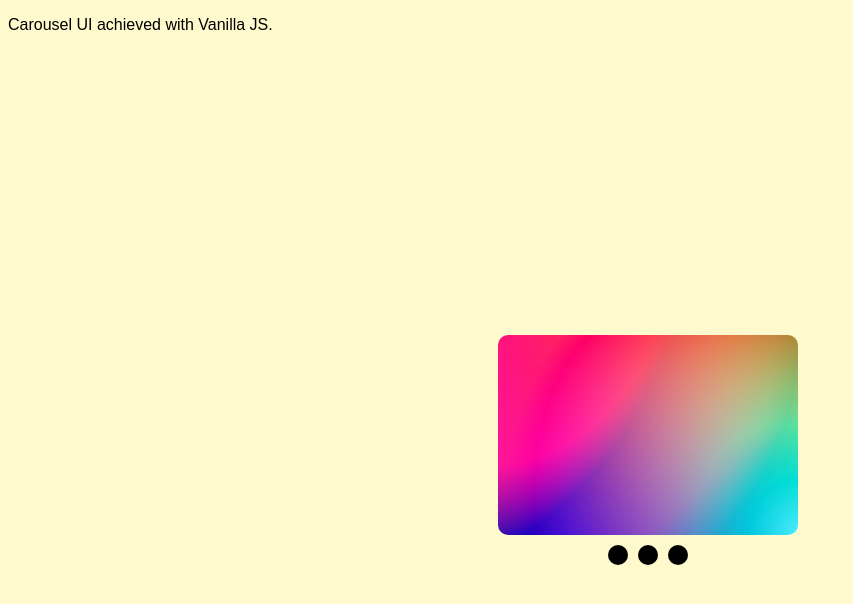
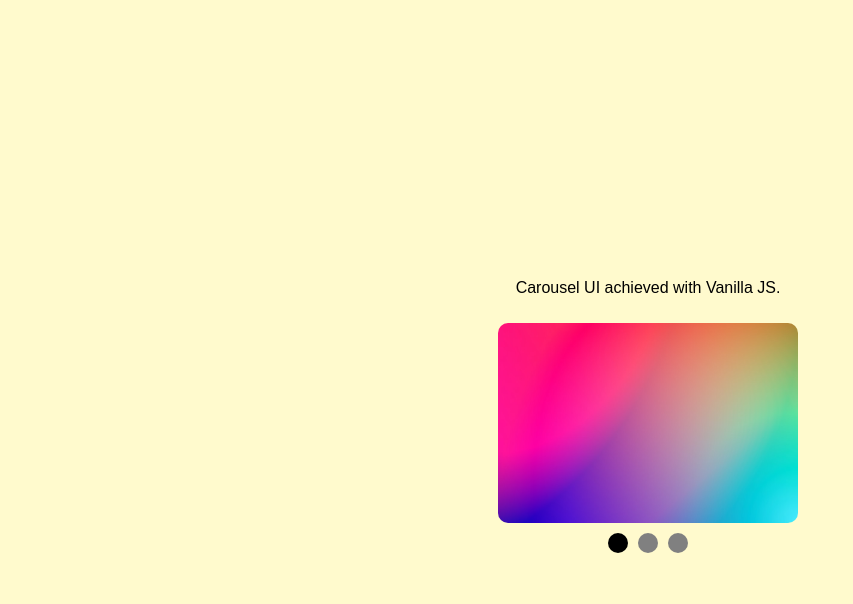
Before and after one commit to YutaMoriJP/carousel-vanilla, a website built with Parcel: page src/index.html in a window 1280 px wide. Both pictures are taken after a click on the button 678 px from the left and 555 px from the top of the page. Shown: the whole page, without its empty margins (0-853 px from the left). Built offline with nearby package versions, Linux system fonts and the light colour scheme.

Commit message:
couple UI revisions like button color change

```diff
--- a/src/Carousel.js
+++ b/src/Carousel.js
@@ -1,6 +1,7 @@
 import Image from "./Image";
 import Button from "./Button";
 import Container from "./Container";
+import Header from "./Header";
 
 import { appendMultiple } from "./append";
 import imgOne from "./img/one.jpeg";
@@ -15,6 +16,7 @@ const Carousel = () => {
   const container = Container("div", { class: "wrapper" });
   const imgContainer = Container("div", { class: "center" });
   const btnContainer = Container("div", { class: "btnContainer" });
+  const headContainer = Header("Carousel UI achieved with Vanilla JS.");
 
   //dom elements
   const images = [
@@ -33,7 +35,7 @@ const Carousel = () => {
     }),
   ];
   const buttons = [
-    Button({ name: "imgOne", "data-number": 0 }),
+    Button({ name: "imgOne", "data-number": 0, class: "currentButton" }),
     Button({ name: "imgTwo", "data-number": 1 }),
     Button({ name: "imgThree", "data-number": 2 }),
   ];
@@ -41,16 +43,17 @@ const Carousel = () => {
   //appending functions, like ReactDOM.render
   appendMultiple(imgContainer, images);
   appendMultiple(btnContainer, buttons);
-  appendMultiple(container, [imgContainer, btnContainer]);
+  //appends ALL Components to Container
+  appendMultiple(container, [headContainer, imgContainer, btnContainer]);
 
   //carousel functionality
-  let intervalID = delay(images, 0);
+  let intervalID = delay(images, 0, buttons);
 
   //buttion event handlers
   buttons.forEach(button => {
     button.addEventListener("click", event => {
       let id = intervalID;
-      intervalID = reset(id, images, event);
+      intervalID = reset(id, images, event, buttons);
     });
   });
 
--- a/src/Delay.js
+++ b/src/Delay.js
@@ -1,4 +1,4 @@
-import { addMultipleClasses } from "./addAttribute";
+import addAttribute, { addMultipleClasses } from "./addAttribute";
 
 const counter = (initial = 0) => {
   let count = initial;
@@ -9,38 +9,56 @@ const counter = (initial = 0) => {
   };
 };
 
-const delay = (elements, start) => {
+const delay = (elements, start, buttons) => {
   let { getCount, increment, reset } = counter(start);
   console.log("newCount is", getCount());
   console.log("current elements", elements);
   const intervalID = setInterval(() => {
+    //control flow that manages count logic
+    //i.e. ensures count does not go higher than 2
+    //if 2, count gets reset to 0.
     if (getCount() >= 2) {
       reset();
     } else {
       increment();
     }
-    const img = elements[getCount()];
+    //count is updated, so img points at image that should be visible
     let count = getCount();
+    const img = elements[count];
+    const currentButton = buttons[count];
+
+    //this if statement hides previous image
     if (count === 0) {
+      //hides previous image element
+      //if new count is 0, then previous image must be 2
       const hiddenElement = elements[2];
+      const previousButton = buttons[2];
       //addAttribute(hiddenElement, "class", "hidden");
       addMultipleClasses(hiddenElement, {
         class: "hidden",
         "aria-hidden": true,
       });
+      previousButton.removeAttribute("class");
     } else {
+      //if count is not 0, then simply subtract new count by one
       let newCount = count - 1;
       const hiddenElement = elements[newCount];
+      const previousButton = buttons[newCount];
       // addAttribute(hiddenElement, "class", "hidden");
       addMultipleClasses(hiddenElement, {
         class: "hidden",
         "aria-hidden": true,
       });
+      previousButton.removeAttribute("class");
     }
+
+    //after hiding previous image, new is shown
     addMultipleClasses(img, {
       class: "visible",
       "aria-hidden": false,
     });
+    addAttribute(currentButton, "class", "currentButton");
+
     console.log("updated elements", elements);
   }, 2000);
   return intervalID;
--- a/src/index.js
+++ b/src/index.js
@@ -1,9 +1,7 @@
 import "./styles.css";
 import Carousel from "./Carousel"; //Carousel UI
-import Header from "./Header"; //header text - brief explanation
 import append from "./append"; //appends to given root
 
 const root = document.getElementById("app");
 
-append(root, Header("Carousel UI achieved with Vanilla JS."));
 append(root, Carousel());
--- a/src/resetTimer.js
+++ b/src/resetTimer.js
@@ -1,27 +1,36 @@
-import { addMultipleClasses } from "./addAttribute";
+import addAttribute, { addMultipleClasses } from "./addAttribute";
 
 import delay from "./Delay";
 
-const reset = (id, elements, event) => {
+const reset = (id, elements, event, buttons) => {
   window.clearInterval(id);
   //use either getAttribute or dataset property
   //let newStart = event.target.getAttribute("data-number");
   let newStart = event.target.dataset.number;
-  elements.forEach(element => {
+
+  elements.forEach((element, index) => {
     if (element.id === event.target.name) {
+      //event.target.name points at a string that describes the position of the button
+      //that is equal to the position of the image (element.id)
       addMultipleClasses(element, {
         class: "visible",
         "aria-hidden": false,
       });
+      //the index is the value of the current iteration
+      //inside the if block, it's the position of the element that becomes visible
+      //that can be used to change the style of the button - turn it black
+      addAttribute(buttons[index], "class", "currentButton");
     } else {
       addMultipleClasses(element, {
         class: "hidden",
         "aria-hidden": true,
       });
+      //same as above, but here, it's used to turn the button to grey
+      //which is the previous image/button
+      buttons[index].removeAttribute("class");
     }
   });
-  console.log(newStart);
-  const intervalID = delay(elements, newStart);
+  const intervalID = delay(elements, newStart, buttons);
   return intervalID;
 };
 
--- a/src/styles.css
+++ b/src/styles.css
@@ -55,8 +55,17 @@ img {
  .btnContainer button {
      width:20px;
      height:20px;
-     background:black;
+     background:grey;
      border-radius: 50%;
      cursor: pointer;
      border:0;
  }
+
+.headWrapper {
+    display:flex;
+    justify-content: center;
+}
+
+.btnContainer  button.currentButton {
+     background:black;
+ }
```
Also changed, not shown: 4 other files.
